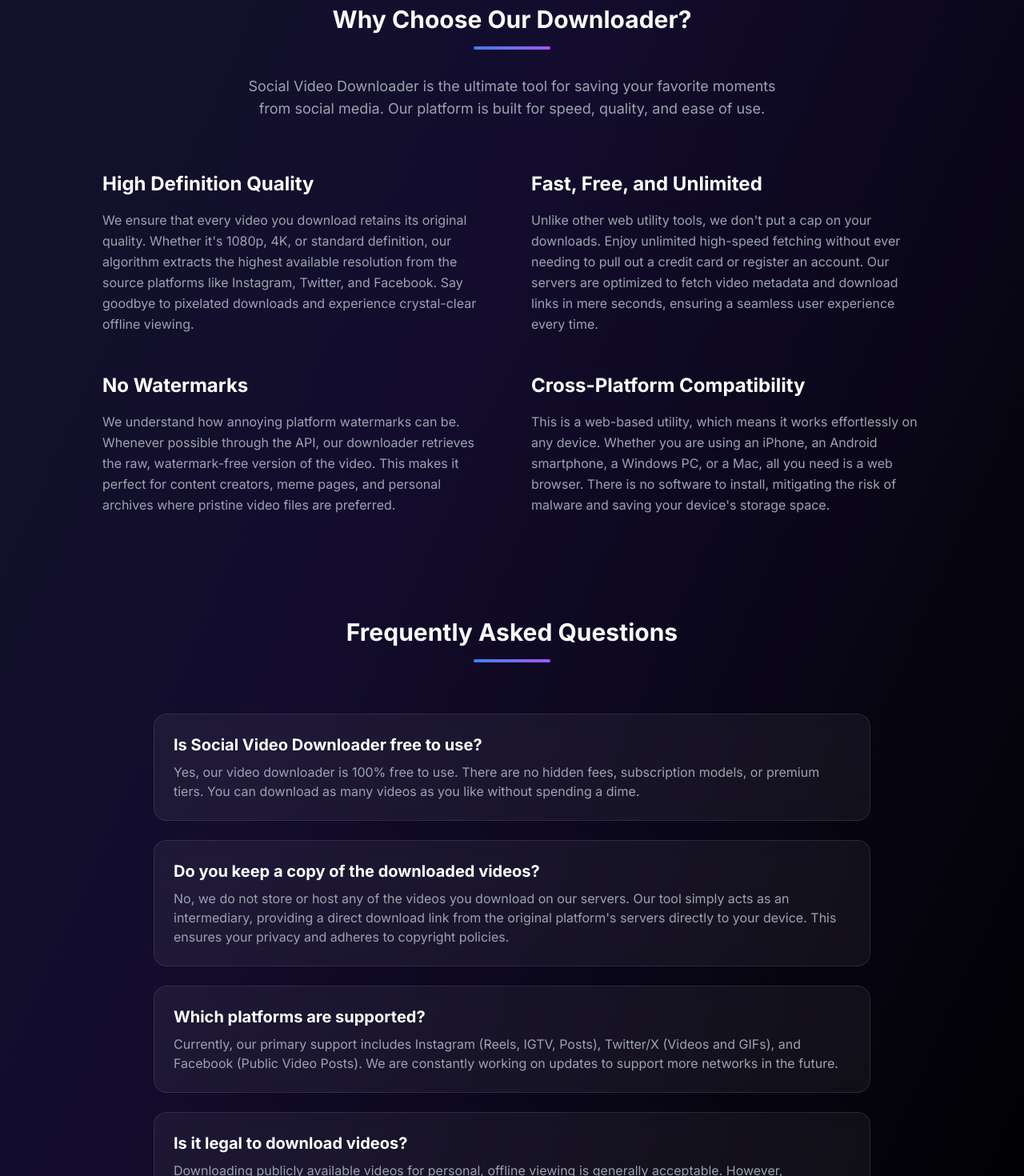
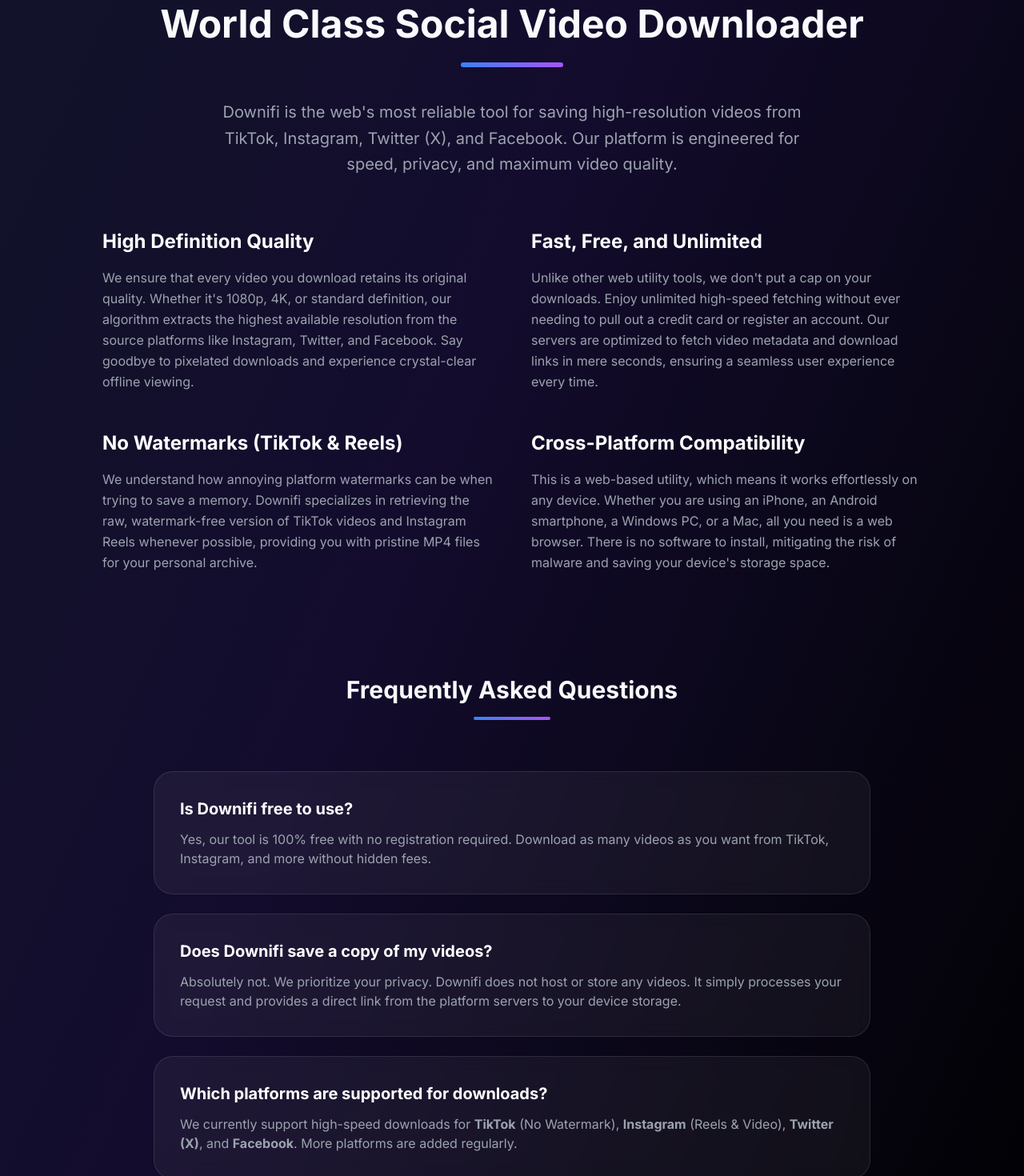
Before and after one commit to Nauman123Nasir/social-frontend, a Next.js app: page / in a window 1280 px wide. Shown: the part 1340-2810 px from the top of the page at 80% size. Built offline with nearby package versions, Linux system fonts and the light colour scheme.

Commit message:
seo changes

```diff
--- a/src/app/layout.tsx
+++ b/src/app/layout.tsx
@@ -2,13 +2,40 @@
 import { Inter } from "next/font/google";
 import "./globals.css";
 import Link from "next/link";
+import SoftwareSchema from "../components/SoftwareSchema";
 import CookieConsent from "../components/CookieConsent";
 
 const inter = Inter({ subsets: ["latin"] });
 
 export const metadata: Metadata = {
-  title: "Downifi | Social Video Downloader",
-  description: "Download videos from Facebook, Instagram, and Twitter for free in HD quality using Downifi.",
+  title: "Downifi | Free Social Video Downloader (No Watermark)",
+  description: "Download high-quality videos from Instagram, TikTok, Facebook, and Twitter (X) for free. Fast, secure, and no watermark required.",
+  metadataBase: new URL("https://downifi.com"),
+  alternates: {
+    canonical: "/",
+  },
+  openGraph: {
+    title: "Downifi | Free Social Video Downloader",
+    description: "The fastest way to save high-quality videos from Instagram, TikTok, Facebook, and X. Completely free, no watermarks.",
+    url: "https://downifi.com",
+    siteName: "Downifi",
+    images: [
+      {
+        url: "/og-image.png",
+        width: 1200,
+        height: 630,
+        alt: "Downifi Social Downloader",
+      },
+    ],
+    locale: "en_US",
+    type: "website",
+  },
+  twitter: {
+    card: "summary_large_image",
+    title: "Downifi | Free Social Video Downloader",
+    description: "Save videos from Instagram, TikTok, and more in HD quality instantly.",
+    images: ["/og-image.png"],
+  },
   icons: {
     icon: "/fav-icon.jpeg",
     apple: "/fav-icon.jpeg",
@@ -18,7 +45,6 @@
   },
 };
 
-
 export default function RootLayout({
   children,
 }: Readonly<{
@@ -26,6 +52,9 @@
 }>) {
   return (
     <html lang="en" suppressHydrationWarning>
+      <head>
+        <SoftwareSchema />
+      </head>
       <body className={inter.className}>
         <div className="min-h-screen flex flex-col">
             {/* Header placeholder */}
--- a/src/app/page.tsx
+++ b/src/app/page.tsx
@@ -316,7 +316,7 @@
               {[
                   { title: "1. Copy Link", desc: "Find the video you want to download and copy its share URL." },
                   { title: "2. Paste URL", desc: "Paste the copied link into the input box at the top of this page." },
-                  { title: "3. Download", desc: "Choose your preferred quality format and save the video directly." }
+                  { title: "3. Download", desc: "Click download and save the high-quality video directly to your device." }
               ].map((step, i) => (
                   <div key={i} className="p-8 rounded-2xl glass-effect border-white/5 hover:-translate-y-2 transition-transform duration-300">
                       <h3 className="text-xl font-bold mb-3 gradient-text">{step.title}</h3>
@@ -328,11 +328,11 @@
 
       {/* Detailed Features Section for SEO & Readability */}
       <div className="mt-32 w-full max-w-5xl">
-          <div className="text-center mb-16">
-              <h2 className="text-3xl font-bold mb-4">Why Choose Our Downloader?</h2>
-              <div className="w-24 h-1 bg-gradient-to-r from-primary to-purple-500 mx-auto rounded-full mb-8"></div>
-              <p className="text-gray-400 max-w-2xl mx-auto text-lg">
-                Social Video Downloader is the ultimate tool for saving your favorite moments from social media. Our platform is built for speed, quality, and ease of use.
+          <div className="text-center mb-16 px-4">
+              <h2 className="text-3xl md:text-5xl font-bold mb-6">World Class Social Video Downloader</h2>
+              <div className="w-32 h-1.5 bg-gradient-to-r from-primary to-purple-500 mx-auto rounded-full mb-10"></div>
+              <p className="text-xl text-gray-400 max-w-3xl mx-auto leading-relaxed">
+                Downifi is the web's most reliable tool for saving high-resolution videos from TikTok, Instagram, Twitter (X), and Facebook. Our platform is engineered for speed, privacy, and maximum video quality.
               </p>
           </div>
 
@@ -350,9 +350,9 @@
                   </p>
               </div>
               <div className="space-y-4">
-                  <h3 className="text-2xl font-bold text-white">No Watermarks</h3>
+                  <h3 className="text-2xl font-bold text-white">No Watermarks (TikTok & Reels)</h3>
                   <p className="text-gray-400 leading-relaxed">
-                    We understand how annoying platform watermarks can be. Whenever possible through the API, our downloader retrieves the raw, watermark-free version of the video. This makes it perfect for content creators, meme pages, and personal archives where pristine video files are preferred.
+                    We understand how annoying platform watermarks can be when trying to save a memory. Downifi specializes in retrieving the raw, watermark-free version of TikTok videos and Instagram Reels whenever possible, providing you with pristine MP4 files for your personal archive.
                   </p>
               </div>
                <div className="space-y-4">
@@ -372,24 +372,24 @@
           </div>
 
           <div className="space-y-6">
-              <div className="p-6 rounded-2xl glass-effect border-white/5">
-                  <h3 className="text-xl font-bold text-white mb-2">Is Social Video Downloader free to use?</h3>
-                  <p className="text-gray-400">Yes, our video downloader is 100% free to use. There are no hidden fees, subscription models, or premium tiers. You can download as many videos as you like without spending a dime.</p>
+              <div className="p-8 rounded-3xl glass-effect border border-white/5 hover:border-primary/20 transition-colors">
+                  <h3 className="text-xl font-bold text-white mb-3">Is Downifi free to use?</h3>
+                  <p className="text-gray-400">Yes, our tool is 100% free with no registration required. Download as many videos as you want from TikTok, Instagram, and more without hidden fees.</p>
               </div>
 
-              <div className="p-6 rounded-2xl glass-effect border-white/5">
-                  <h3 className="text-xl font-bold text-white mb-2">Do you keep a copy of the downloaded videos?</h3>
-                  <p className="text-gray-400">No, we do not store or host any of the videos you download on our servers. Our tool simply acts as an intermediary, providing a direct download link from the original platform's servers directly to your device. This ensures your privacy and adheres to copyright policies.</p>
+              <div className="p-8 rounded-3xl glass-effect border border-white/5 hover:border-primary/20 transition-colors">
+                  <h3 className="text-xl font-bold text-white mb-3">Does Downifi save a copy of my videos?</h3>
+                  <p className="text-gray-400">Absolutely not. We prioritize your privacy. Downifi does not host or store any videos. It simply processes your request and provides a direct link from the platform servers to your device storage.</p>
               </div>
 
-              <div className="p-6 rounded-2xl glass-effect border-white/5">
-                  <h3 className="text-xl font-bold text-white mb-2">Which platforms are supported?</h3>
-                  <p className="text-gray-400">Currently, our primary support includes Instagram (Reels, IGTV, Posts), Twitter/X (Videos and GIFs), and Facebook (Public Video Posts). We are constantly working on updates to support more networks in the future.</p>
+              <div className="p-8 rounded-3xl glass-effect border border-white/5 hover:border-primary/20 transition-colors">
+                  <h3 className="text-xl font-bold text-white mb-3">Which platforms are supported for downloads?</h3>
+                  <p className="text-gray-400">We currently support high-speed downloads for <strong>TikTok</strong> (No Watermark), <strong>Instagram</strong> (Reels & Video), <strong>Twitter (X)</strong>, and <strong>Facebook</strong>. More platforms are added regularly.</p>
               </div>
 
-               <div className="p-6 rounded-2xl glass-effect border-white/5">
-                  <h3 className="text-xl font-bold text-white mb-2">Is it legal to download videos?</h3>
-                  <p className="text-gray-400">Downloading publicly available videos for personal, offline viewing is generally acceptable. However, reproducing, distributing, or monetizing copyrighted content without the explicit permission of the creator is strictly prohibited. Please respect the intellectual property rights of the content owners.</p>
+               <div className="p-8 rounded-3xl glass-effect border border-white/5 hover:border-primary/20 transition-colors">
+                  <h3 className="text-xl font-bold text-white mb-3">Is it legal to download social media videos?</h3>
+                  <p className="text-gray-400">Downloading publicly available content for personal offline viewing is generally permitted. However, you must not use these files for commercial purposes or distribution without the original creator's permission.</p>
               </div>
           </div>
       </div>
--- /dev/null
+++ b/src/components/SoftwareSchema.tsx
@@ -0,0 +1,27 @@
+export default function SoftwareSchema() {
+  const schema = {
+    "@context": "https://schema.org",
+    "@type": "SoftwareApplication",
+    "name": "Downifi",
+    "operatingSystem": "All",
+    "applicationCategory": "MultimediaApplication",
+    "offers": {
+      "@type": "Offer",
+      "price": "0",
+      "priceCurrency": "USD"
+    },
+    "description": "Downifi is a free high-quality social video downloader for Instagram, Facebook, TikTok, and Twitter (X). Download videos without watermarks instantly.",
+    "aggregateRating": {
+      "@type": "AggregateRating",
+      "ratingValue": "4.9",
+      "ratingCount": "1250"
+    }
+  };
+
+  return (
+    <script
+      type="application/ld+json"
+      dangerouslySetInnerHTML={{ __html: JSON.stringify(schema) }}
+    />
+  );
+}
```
Also changed, not shown: public/og-image.png (added).
